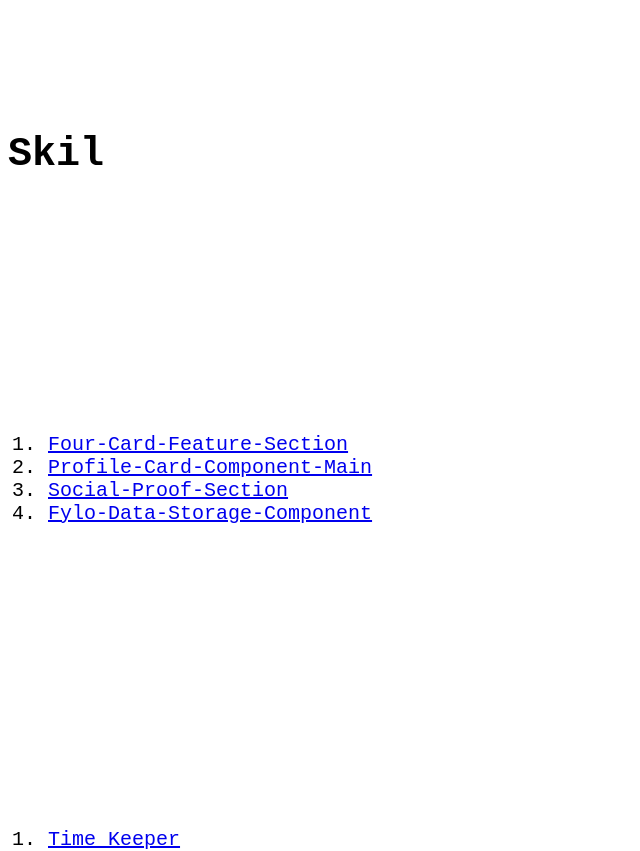
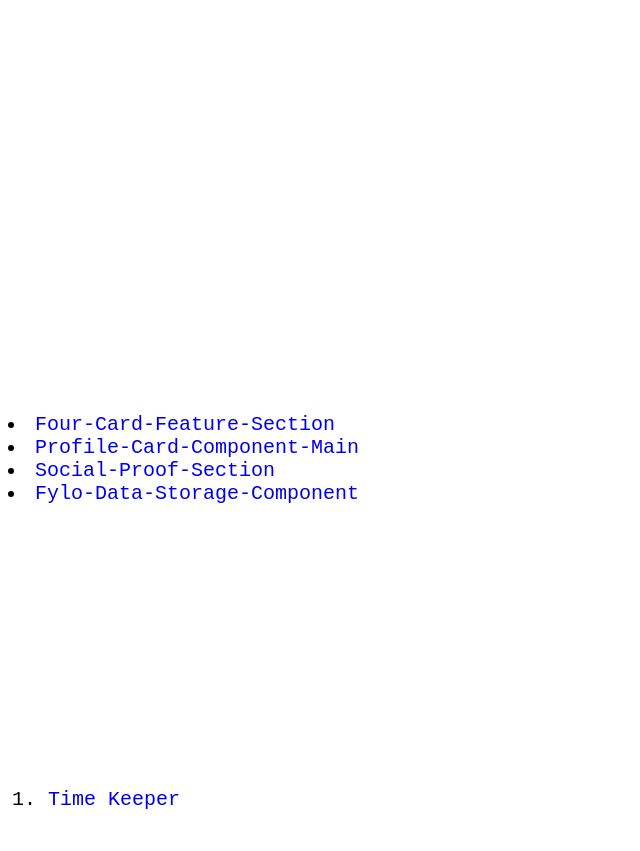
Before and after one commit to spade0211/Typewriter, a plain HTML site: page index.html in a window 1280 px wide. Shown: the part 740-1591 px from the top of the page, without its empty margins (0-640 px from the left). After the commit the page ends 1551 px from the top, so only its background shows below. Drawn offline with Linux system fonts and the light colour scheme.

Commit message:
editing <a> styles

```diff
--- a/css/style.css
+++ b/css/style.css
@@ -7,7 +7,10 @@ body {
     overflow: hidden;
 }
 
-a {}
+a {
+    text-decoration: none;
+    font-family: monospace;
+}
 
 p {
     font-size: 4vh;
@@ -89,7 +92,7 @@ p {
 }
 
 .skills::after {
-    animation: mask-forward-2 steps(7) forwards 0.3s 21.4;
+    animation: mask-forward-2 steps(7) forwards 0.3s 21.4s;
 }
 
 .skills-1::after {
@@ -173,7 +176,7 @@ p {
 }
 
 .skills-2::before {
-    animation: cursor-white steps(1) 0s forwards 35s, cursor-forward-2 steps(20) 0.3s forwards 35s, cursor-white steps(1) 0s forwards 35s, cursor-blink-2 2s forwards 35.3s, cursor-transparent 0s forwards 37.3s;
+    animation: cursor-white steps(1) 0s forwards 35s, cursor-forward-2 steps(20) 0.3s forwards 35s, cursor-white steps(1) 0s forwards 35s, cursor-blink-2 steps(1) 2s forwards 35.3s, cursor-transparent 0s forwards 37.3s;
 }
 
 .skilld-3::before {
@@ -185,7 +188,7 @@ p {
 }
 
 .skilld-5::before {
-    animation: cursor-white steps(1) 0s forwards 42.5s, cursor-forward-2 steps(77) 2.5s forwards 42.5s, cursor-white steps(1) 0s forwards 42.5s, cursor-blink steps(1) infinite 3s both 45s;
+    animation: cursor-white steps(1) 0s forwards 42.5s, cursor-forward-2 steps(77) 2.5s forwards 42.5s, cursor-white steps(1) 0s forwards 42.5s, cursor-blink-2 steps(1) infinite 2s both 45s;
     /* , cursor-transparent 0s forwards 45s */
 }
 
--- a/index.html
+++ b/index.html
@@ -41,12 +41,10 @@
             <div class="project-4 ">
                 <img src="./images/desktop-design 4.jpg " alt=" ">
             </div> -->
-            <ol>
-                <li><a href="https://spade0211.github.io/four-card-feature-section/ ">Four-Card-Feature-Section</a></li>
-                <li><a href="https://spade0211.github.io/profile-card-component/ ">Profile-Card-Component-Main</a></li>
-                <li><a href="https://spade0211.github.io/social-proof-section-master/ ">Social-Proof-Section</a></li>
-                <li><a href="https://spade0211.github.io/desgin-svg/ ">Fylo-Data-Storage-Component</a></li>
-            </ol>
+            <li><a href="https://spade0211.github.io/four-card-feature-section/ ">Four-Card-Feature-Section</a></li>
+            <li><a href="https://spade0211.github.io/profile-card-component/ ">Profile-Card-Component-Main</a></li>
+            <li><a href="https://spade0211.github.io/social-proof-section-master/ ">Social-Proof-Section</a></li>
+            <li><a href="https://spade0211.github.io/desgin-svg/ ">Fylo-Data-Storage-Component</a></li>
         </div>
         <p class="skills-2 ">Javascript</p>
         <br>
```
